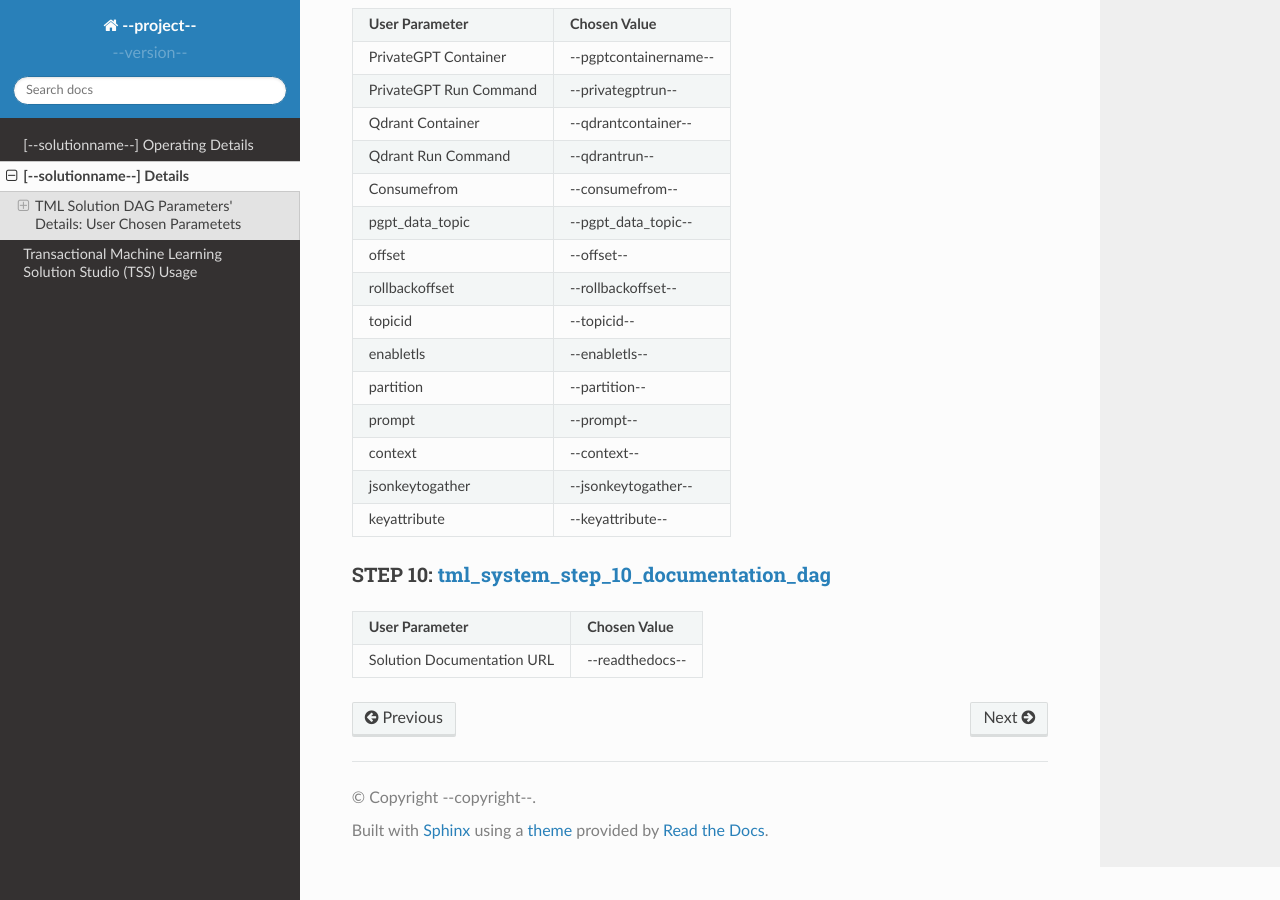
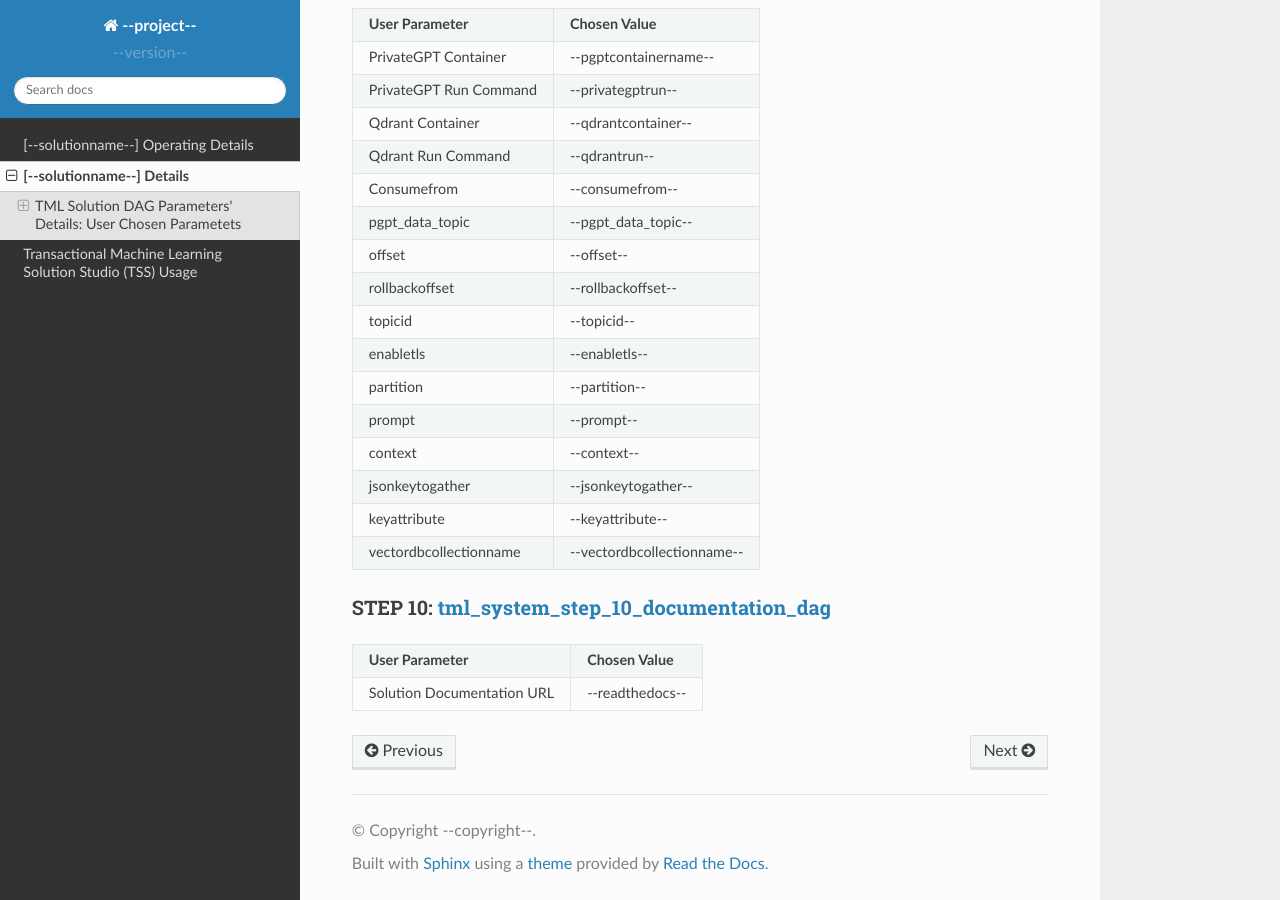
Before and after one commit to vanesalcb06/tssproject2-2b5c, a Sphinx documentation site: the page built from docs/source/details.rst, in a window 1280 px wide and 900 px high, scrolled down 4582 px. Built offline with Sphinx 7.4.7 and the Read the Docs theme 2.0.0, drawn with Linux system fonts in a browser that asks for light colours.

Commit message:
Update details.rst

```diff
--- a/docs/source/details.rst
+++ b/docs/source/details.rst
@@ -305,6 +305,8 @@ STEP 9: `tml_system_step_9_privategpt_qdrant_dag <https://tml.readthedocs.io/en/
      - --jsonkeytogather--
    * - keyattribute
      - --keyattribute--
+   * - vectordbcollectionname
+     - --vectordbcollectionname--
 
 STEP 10: `tml_system_step_10_documentation_dag <https://tml.readthedocs.io/en/latest/tmlbuilds.html#step-10-create-tml-solution-documentation-tml-system-step-10-documentation-dag>`_
 ^^^^^^^^^^^^^^^^^^^^^
```
